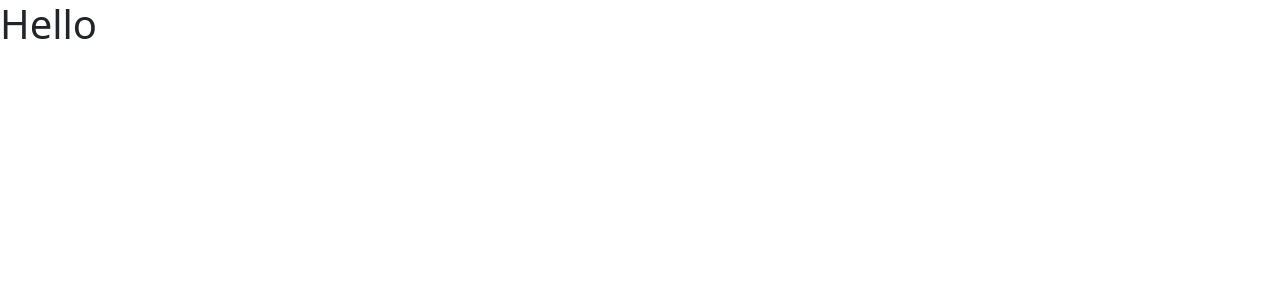
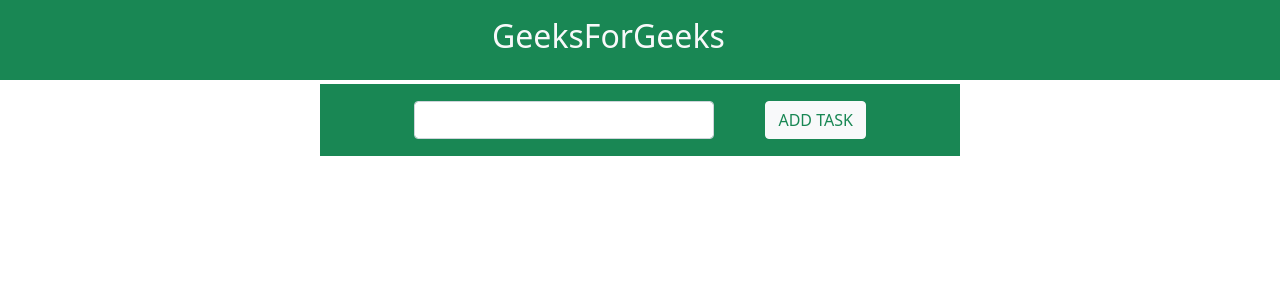
Before and after one commit to balaji1610/to-do-list, an Angular app: page / in a window 1280 px wide. Shown: the top 300 px of the page. Built offline with nearby package versions, Linux system fonts and the light colour scheme.

Commit message:
Error Rise

```diff
--- a/angular.json
+++ b/angular.json
@@ -1,5 +1,8 @@
 {
   "$schema": "./node_modules/@angular/cli/lib/config/schema.json",
+  "cli": {
+    "analytics": false
+  },
   "version": 1,
   "newProjectRoot": "projects",
   "projects": {
--- a/src/app/app.component.html
+++ b/src/app/app.component.html
@@ -1 +1,58 @@
-<h1>Hello</h1>
+<!--Division for GeeksForGeeks heading-->
+<div class="container-fluid">
+  <div
+    class="row bg-success justify-content-center align-items-center"
+    style="height: 80px"
+  >
+    <div class="col-3"></div>
+    <div class="col-6 text-light h2">GeeksForGeeks</div>
+  </div>
+
+  <!--Division for taking input from user -->
+  <div class="row mt-1" style="height: 80px">
+    <div class="col-3 d-none col-md-3 d-md-block"></div>
+    <div
+      class="col-12 col-md-6 bg-success d-flex justify-content-center align-items-center text-light h3"
+    >
+      <input
+        [(ngModel)]="newTask"
+        type="text"
+        value=""
+        class="col-7 form-control"
+        style="width: 300px"
+      />
+
+      <div class="col-1"></div>
+
+      <button (click)="addToList()" class="btn btn-light text-success">
+        ADD TASK
+      </button>
+    </div>
+
+    <div class="col-3 d-none col-md-3 d-md-block"></div>
+  </div>
+
+  <!--Tasks added repeated divisions-->
+  <div
+    *ngFor="let x of items; let index = index"
+    class="row mt-1"
+    style="height: 100px"
+  >
+    <div class="col-3 d-none col-md-3 d-md-block"></div>
+
+    <div
+      class="col-12 col-md-6 bg-success d-flex justify-content-center align-items-center text-light h3"
+    >
+      <div class="col-9 text-light h3">{{ x }}</div>
+
+      <input
+        (click)="deleteTask(index)"
+        type="button"
+        value="Delete"
+        class="col-2 btn btn-danger"
+      />
+    </div>
+
+    <div class="col-3 d-none col-md-3 d-md-block"></div>
+  </div>
+</div>
--- a/src/app/app.component.ts
+++ b/src/app/app.component.ts
@@ -1,10 +1,33 @@
 import { Component } from '@angular/core';
+import { NEVER } from 'rxjs';
 
 @Component({
   selector: 'app-root',
   templateUrl: './app.component.html',
-  styleUrls: ['./app.component.css']
+  styleUrls: ['./app.component.css'],
 })
 export class AppComponent {
-  title = 'to-do-list';
+  /* An empty array that is responsible
+	to add a division */
+  public items = [];
+
+  /* A two-way binding performed which
+	pushes text on division */
+  public newTask: any;
+
+  /* When input is empty, it will
+	not create a new division */
+  public addToList() {
+    if (this.newTask == '') {
+    } else {
+      // this.items.push(this.newTask:NEVER[]);
+      this.newTask = '';
+    }
+  }
+
+  /* This function takes to input the
+	task, that has to be deleted*/
+  public deleteTask(index: any) {
+    this.items.splice(index, 1);
+  }
 }
```
Also changed, not shown: src/app/app.module.ts (+5 -9 lines).
